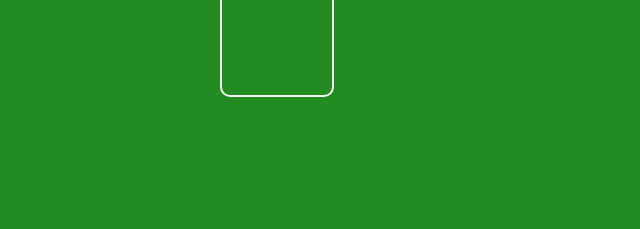
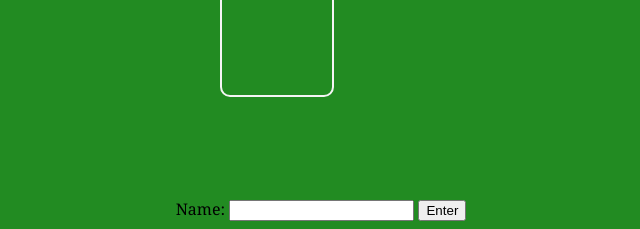
Before and after one commit to josephafulkerson/War_CardGameProject, a PHP site: page / in a window 1280 px wide. Shown: the part 579-808 px from the top of the page, without its empty margins (319-959 px from the left). Before the commit the page ends 676 px from the top, so only its background shows below. Run offline with PHP 8.4, Linux system fonts and the light colour scheme.

Commit message:
Tuesday modifications

```diff
--- a/index.html
+++ b/index.html
@@ -9,6 +9,12 @@
         <div id='sqr'></div>
         <div id ='sqr2'></div>
         <hr>
-        <div id='sqr3'>
+        <div id='sqr3'></div>
+        <p id='nameInput'></p>
+        <form id='form'>
+            <label>Name:</label>
+            <input type = 'text' id='name' name='User Name'>
+            <button id='bttn' type='submit'>Enter</button>
+        </form>
     </body>
 </html>
--- a/style.css
+++ b/style.css
@@ -44,3 +44,7 @@ hr {
     margin-top: 10%;
     margin-left: 42%;
 }
+
+#form {
+    margin-top: 8%;
+}
```
Also changed, not shown: index.js (+8 -0 lines).
